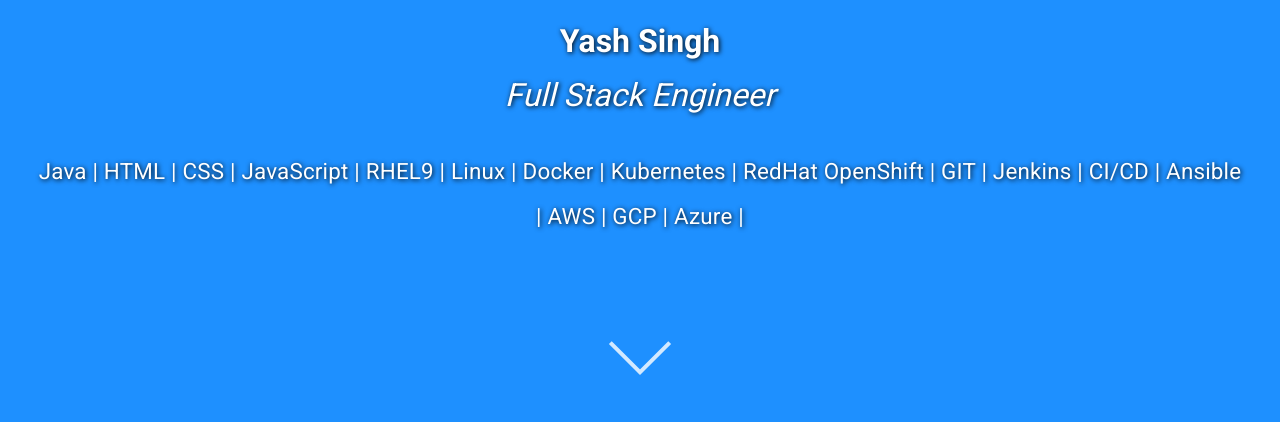
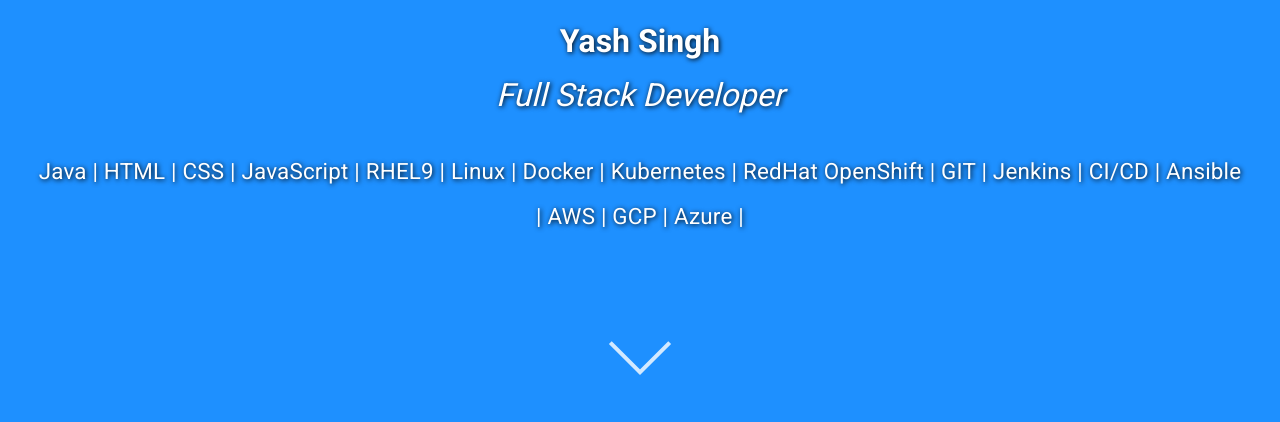
Before and after one commit to Yash3148/Personal-Website, a plain HTML site: page index.html in a window 1280 px wide. Shown: the part 376-798 px from the top of the page. Drawn offline with Linux system fonts and the light colour scheme.

Commit message:
Update index.html

```diff
--- a/index.html
+++ b/index.html
@@ -14,7 +14,7 @@
             </div>
         </div>
         <h1>Yash Singh</h1>
-        <i>Full Stack Engineer</i>
+        <i>Full Stack Developer</i>
         <p>Java | HTML | CSS | JavaScript | RHEL9 | Linux | Docker | Kubernetes | RedHat OpenShift | GIT | Jenkins | CI/CD | Ansible | AWS | GCP | Azure |</p>
 
     </div>
```
